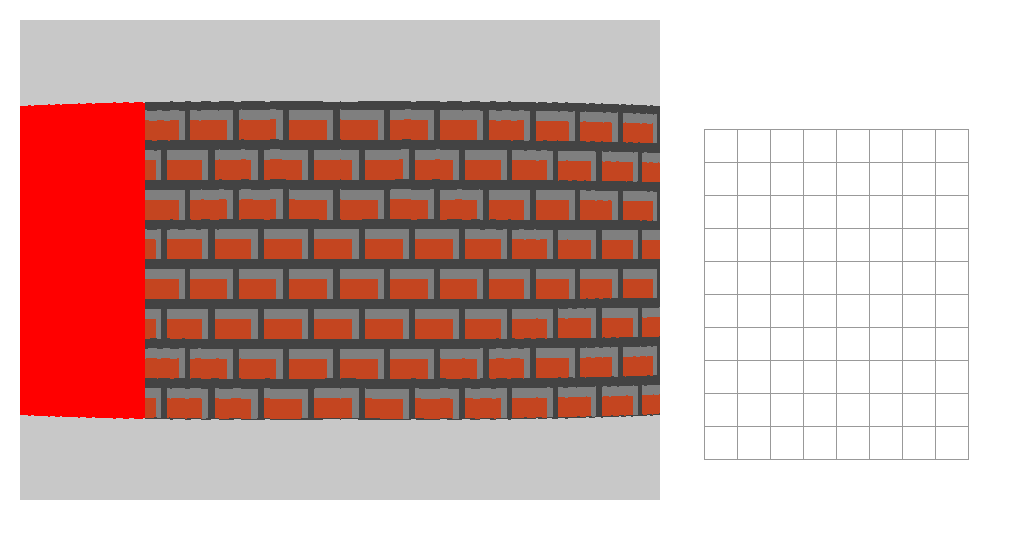
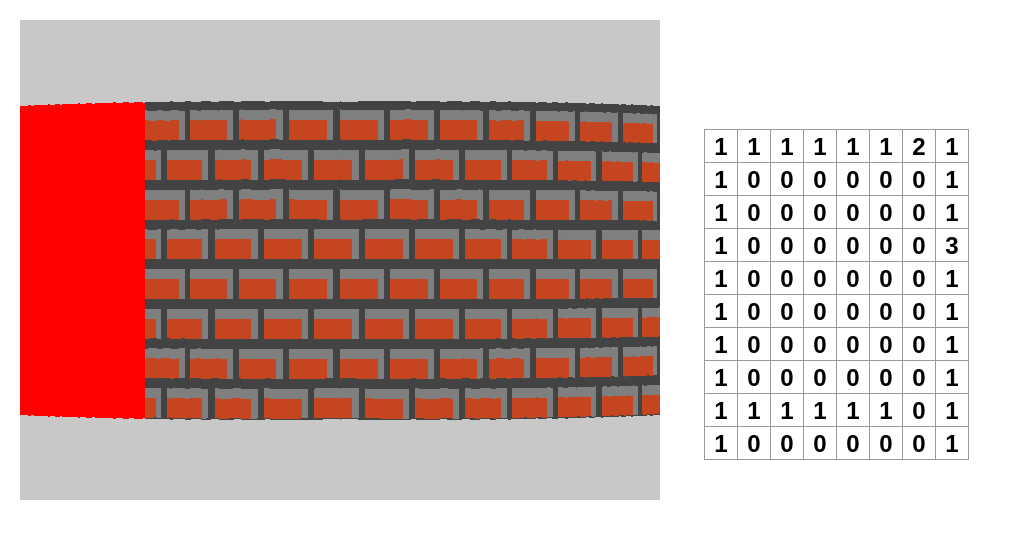
Before and after one commit to joebentley/raycaster, a React app: page / in a window 1280 px wide. Shown: the top 538 px of the page, without its empty margins (0-1012 px from the left). Built offline with nearby package versions, Linux system fonts and the light colour scheme.

Commit message:
Fixed copy method

```diff
--- a/src/map.js
+++ b/src/map.js
@@ -14,8 +14,8 @@ export class PointMap {
 
   copy() {
     const map = new PointMap();
-    for (const key in this) {
-      map.map[key] = this[key];
+    for (const key in this.map) {
+      map.map[key] = this.map[key];
     }
     return map;
   }
```
